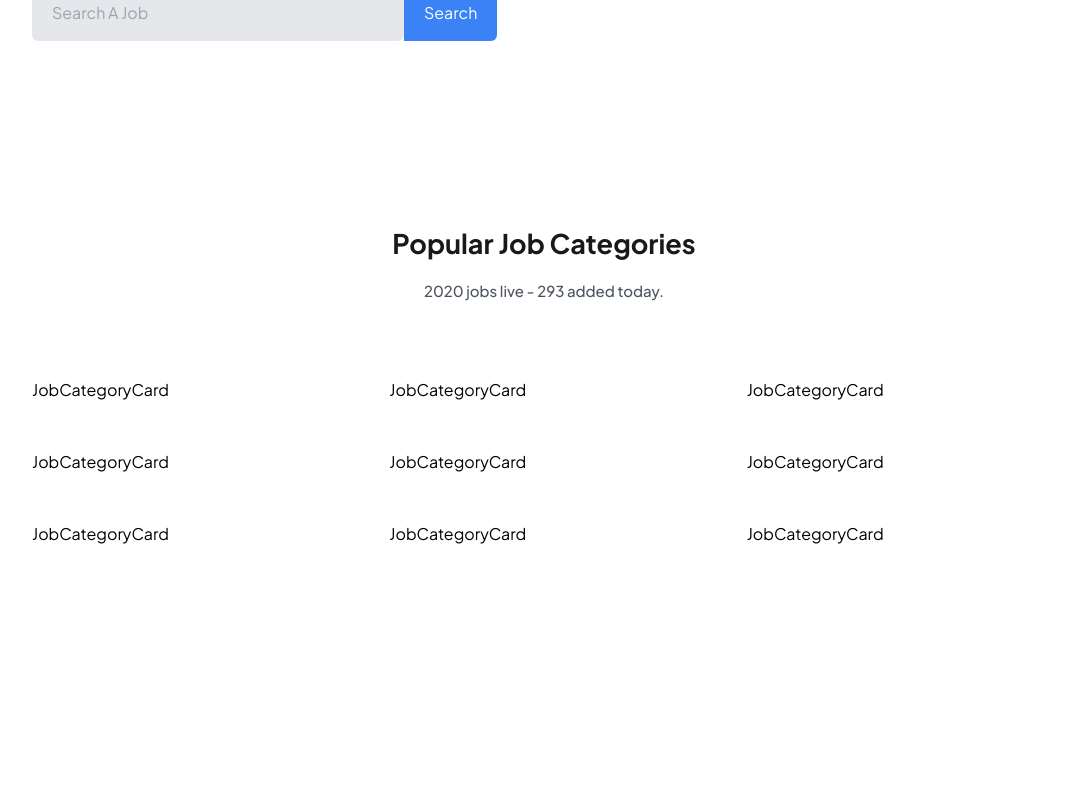
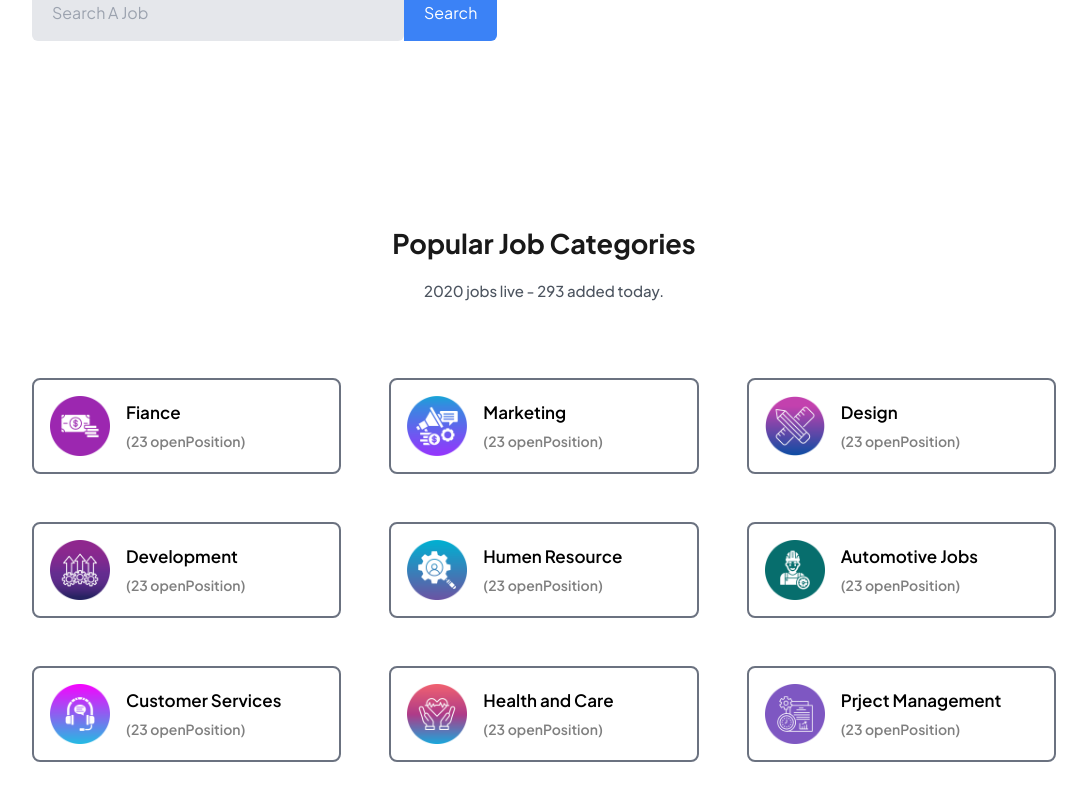
Before and after one commit to moonspark78/Job_Portal_NextJS-, a Next.js app: page / in a window 1280 px wide. Shown: the part 581-1381 px from the top of the page, without its empty margins (96-1183 px from the left). Before the commit the page ends 1175 px from the top, so only its background shows below. Built offline with nearby package versions, Linux system fonts and the light colour scheme; no server answers.

Commit message:
:art: working on  job category section  :art:

```diff
--- a/app/components/Helper/JobCategoryCard.tsx
+++ b/app/components/Helper/JobCategoryCard.tsx
@@ -1,3 +1,4 @@
+import Image from 'next/image';
 import React from 'react'
 
 
@@ -9,7 +10,18 @@ interface Props{
 
 const JobCategoryCard = ({image,category,openPosition}:Props) => {
   return (
-    <div>JobCategoryCard</div>
+    <div className='p-4 border-2 cursor-pointer hover:scale-110 hover:shadow-sm transition-all
+     duration-300 border-gray-500 rounded-lg border-spacing-10'>
+        <div className='flex items-center space-x-4'>
+            {/* Image */}
+            <Image src={image} alt='icon' width={60} height={60}/>
+            {/* Content */}
+            <div>
+                <h1 className='text-[17px] font-semibold mb-[0.4rem]'>{category}</h1>
+                <p className='text-[14px] text-black font-semibold text-opacity-50'>({openPosition} openPosition)</p>
+            </div>
+        </div>
+    </div>
   )
 }
 
```
